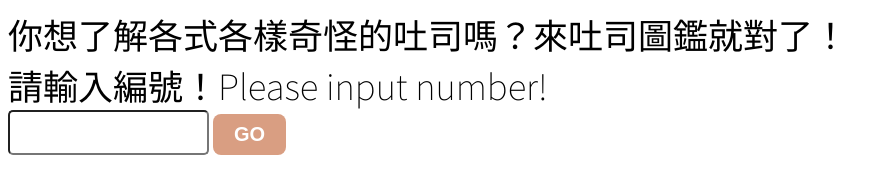
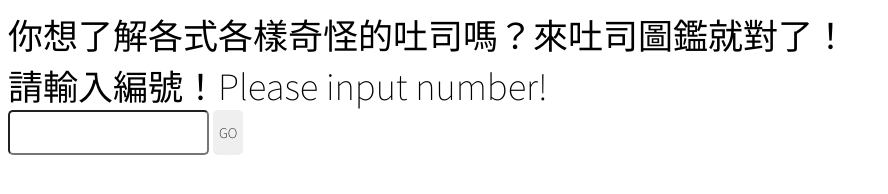
Before and after one commit to ToastFriends/Dictionary, a plain HTML site: page index.html in a window 1280 px wide. Shown: the whole page, without its empty margins (0-888 px from the left). Drawn offline with Linux system fonts and the light colour scheme.

Commit message:
Update index.html

```diff
--- a/index.html
+++ b/index.html
@@ -18,4 +18,4 @@ alert('請輸入正確的編號！')
   }</script>
 <font>你想了解各式各樣奇怪的吐司嗎？來吐司圖鑑就對了！<br>請輸入編號！Please input number!</font><br>
 <input type="text" id="ToastNum" onclick"this.focus" />
-<a class="button" href="javascript:goToast()" onclick="goToast()">GO</a>
+<button onclick="goToast()">GO</button>
```
